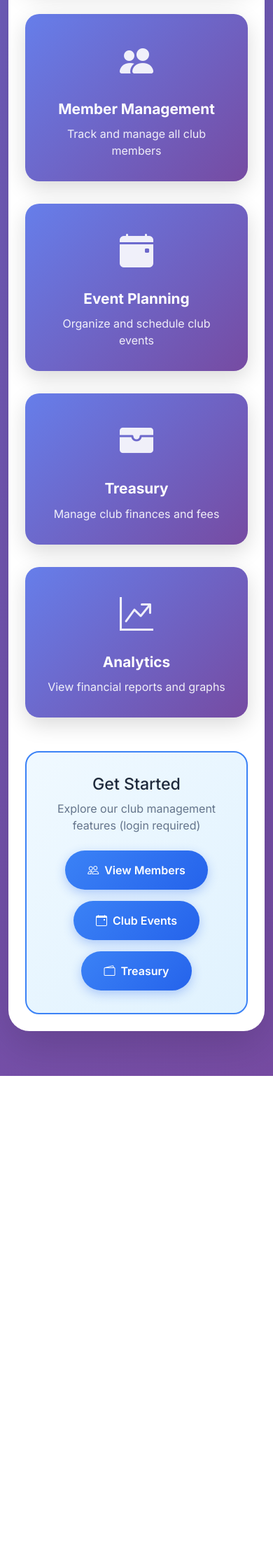
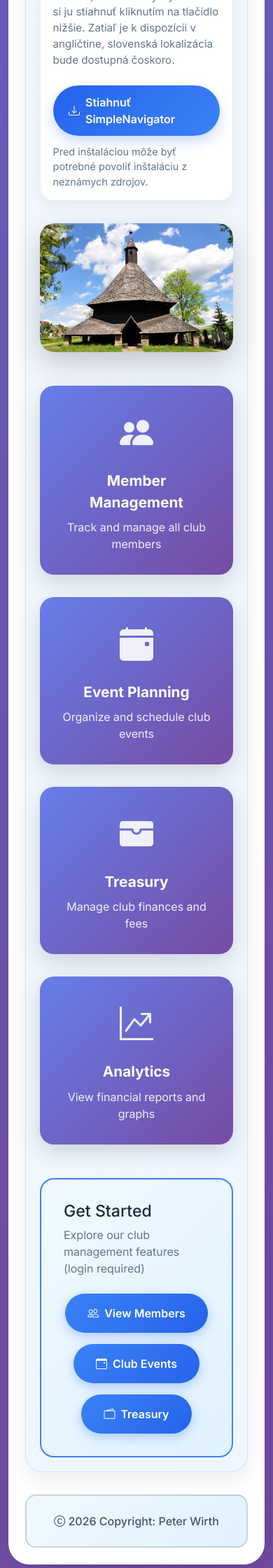
Before and after one commit to emax-77/Cycling-Club, a Django app: page / in a window 390 px wide. Shown: the part 3160-5400 px from the top of the page at 70% size. Before the commit the page ends 4697 px from the top, so only its background shows below. Run offline with Django 5.2, Linux system fonts and the light colour scheme.

Commit message:
Section with mobile app dowload button added to welcome.html

```diff
--- a/members/templates/welcome.html
+++ b/members/templates/welcome.html
@@ -238,6 +238,48 @@
     color: #0f172a;
   }
 
+  .planning-download {
+    display: inline-flex;
+    align-items: center;
+    gap: 0.5rem;
+    margin-top: 0.8rem;
+    padding: 0.75rem 1.4rem;
+    border-radius: 999px;
+    background: linear-gradient(135deg, #2563eb, #3b82f6);
+    color: #ffffff;
+    text-decoration: none;
+    font-weight: 600;
+    box-shadow: 0 8px 18px rgba(37, 99, 235, 0.25);
+    transition: transform 0.2s ease, box-shadow 0.2s ease;
+  }
+
+  .planning-download:hover {
+    transform: translateY(-2px);
+    box-shadow: 0 12px 22px rgba(37, 99, 235, 0.35);
+    color: #ffffff;
+  }
+
+  .planning-warning {
+    margin-top: 0.7rem;
+    font-size: 0.9rem;
+    color: #64748b;
+  }
+
+  .contact-footer {
+    background: linear-gradient(135deg, #f0f9ff, #e0f2fe);
+    text-align: center;
+    padding: 1.5rem;
+    margin-top: 2rem;
+    border-radius: 15px;
+    border: 2px solid rgba(0, 0, 0, 0.15);
+  }
+
+  .contact-footer p {
+    margin: 0;
+    color: #475569;
+    font-weight: 500;
+  }
+
   @media (max-width: 768px) {
     .hero-title {
       font-size: 2rem;
@@ -278,6 +320,11 @@
     .planning-columns {
       grid-template-columns: 1fr;
       gap: 1rem;
+    }
+
+    .planning-download {
+      width: 100%;
+      justify-content: center;
     }
   }
 </style>
@@ -355,6 +402,7 @@
             oznámené priamo predsedom klubu.
           </p>
         </section>
+
         <section class="planning-section">
           <h3>Všeobecné informácie</h3>
           <p class="planning-note" style="margin-top: 0.9rem;">
@@ -364,8 +412,22 @@
           </p>
         </section>
 
+        <section class="planning-section">
+          <h3>Mobilná aplikácia SimpleNavigator</h3>
+          <p class="planning-note" style="margin-top: 0.9rem;">
+           Pre všetkých turistov s Android telefónmi je k dispozícii jednoduchá navigačná aplikácia SimpleNavigator.
+           Táto premení Váš telefón na kompas ktorý Vás naviguje k cieľu, ktorý si zvolíte.
+           Nepotrebuje internetové pripojenie, je k dispozícii zdarma, bez reklamy a je možné si ju stiahnuť kliknutím na tlačidlo nižšie.
+           Zatiaľ je k dispozícii v angličtine, slovenská lokalizácia bude dostupná čoskoro.
+          </p>
+          <a class="planning-download" href="{% static 'com.companyname.simplenavigator-Signed.apk' %}" download>
+            <i class="bi bi-download"></i> Stiahnuť SimpleNavigator
+          </a>
+          <div class="planning-warning">
+            Pred inštaláciou môže byť potrebné povoliť inštaláciu z neznámych zdrojov.
+          </div>
+        </section>
       </div>
-    </div>
 
 
     <div class="hero-image-container">
@@ -414,5 +476,8 @@
       </div>
     </div>
   </div>
+   <div class="contact-footer">
+      <p><i class="bi bi-c-circle"></i> {% now "Y" %} {% trans "Copyright:" %} Peter Wirth</p>
+    </div>
 </div>
 {% endblock %}
```
Also changed, not shown: 1 other file.
